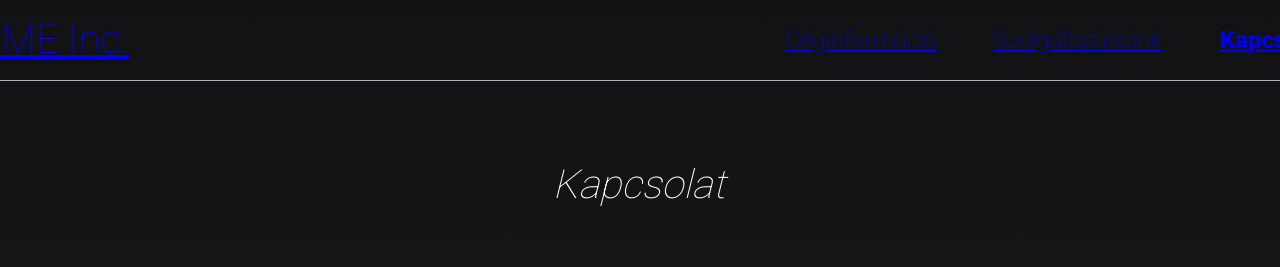
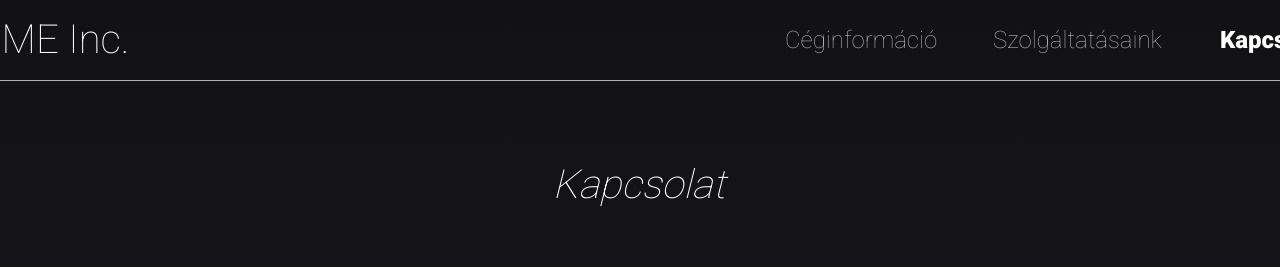
Before and after one commit to molnarbstar/frontend-project, a plain HTML site: page kapcsolat.html in a window 1280 px wide. Shown: the top 267 px of the page. Drawn offline with Linux system fonts and the light colour scheme.

Commit message:
Set decoration and animation for anchor tags

```diff
--- a/static/css/styles-ceginformacio.css
+++ b/static/css/styles-ceginformacio.css
@@ -272,6 +272,16 @@ body {
 
 * {
   box-sizing: border-box;
+}
+
+a:link, a:visited {
+  text-decoration: none;
+  color: inherit;
+  cursor: pointer;
+}
+
+a:hover {
+  font-weight: bold;
 }
 
 .text-node { background-clip: text !important; -webkit-background-clip: text !important; }
@@ -1181,7 +1191,7 @@ body {
   position: relative;
   width: 1440px;
   height: 80px;
-  box-shadow: ;
+  box-shadow: none;
   display: flex;
   align-items: center;
   align-content: stretch;
--- a/static/css/styles-index.css
+++ b/static/css/styles-index.css
@@ -15,6 +15,16 @@ body {
 
 * {
   box-sizing: border-box;
+}
+
+a:link, a:visited {
+  text-decoration: none;
+  color: inherit;
+  cursor: pointer;
+}
+
+a:hover {
+  font-weight: bold;
 }
 
 .text-node { background-clip: text !important; -webkit-background-clip: text !important; }
--- a/static/css/styles-kapcsolat.css
+++ b/static/css/styles-kapcsolat.css
@@ -15,6 +15,16 @@ html, body {
 
   * {
     box-sizing: border-box;
+  }
+
+  a:link, a:visited {
+    text-decoration: none;
+    color: inherit;
+    cursor: pointer;
+  }
+
+  a:hover {
+    font-weight: bold;
   }
 
   .text-node { background-clip: text !important; -webkit-background-clip: text !important; }
@@ -1217,7 +1227,7 @@ html, body {
     position: relative;
     width: 1440px;
     height: 80px;
-    box-shadow: ;
+    box-shadow: none;
     display: flex;
     align-items: center;
     align-content: stretch;
--- a/static/css/styles-szolgaltatasaink.css
+++ b/static/css/styles-szolgaltatasaink.css
@@ -15,6 +15,16 @@ body {
 
 * {
   box-sizing: border-box;
+}
+
+a:link, a:visited {
+  text-decoration: none;
+  color: inherit;
+  cursor: pointer;
+}
+
+a:hover {
+  font-weight: bold;
 }
 
 .text-node { background-clip: text !important; -webkit-background-clip: text !important; }
@@ -1258,7 +1268,7 @@ design készítése */
   position: relative;
   width: 1440px;
   height: 80px;
-  box-shadow: ;
+  box-shadow: none;
   display: flex;
   align-items: center;
   align-content: stretch;
```
